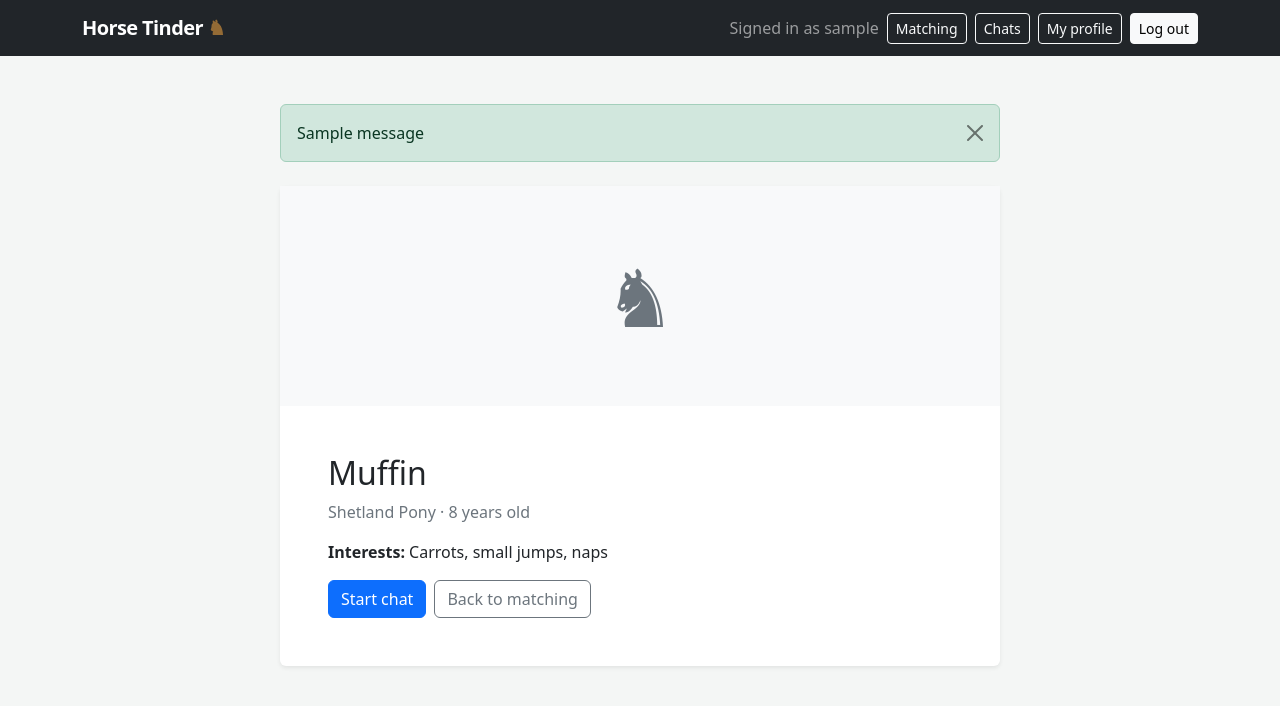
After one commit to HenrikAckler/cs408-horse-tinder, a Flask app: page /profile/1 in a window 1280 px wide. The commit adds this page. Shown: the top 706 px of the page. Run offline with Flask 3, Linux system fonts and the light colour scheme; the visitor is signed in with stand-in values (Sample User, id 1); data comes from the database, SQL or seed files in the repository; tables that the repository leaves empty hold one stand-in row (values such as "Sample post"); one stand-in notice (Sample message) is shown; some libraries are stand-ins or nearby versions.

Commit message:
cp4 done

```diff
--- a/app.py
+++ b/app.py
@@ -1,6 +1,7 @@
 """Horse Tinder Flask application."""
 
 import os
+import random
 import re
 import secrets
 import sqlite3
@@ -78,6 +79,11 @@ SAMPLE_HORSES = (
     (48, "Button", "Miniature Horse", 8, "Pocket-sized adventures", None),
     (49, "Regal", "Friesian", 17, "Gentle dressage, grooming", None),
     (50, "Huckleberry", "Clydesdale", 4, "Meadow walks, crunchy snacks", None),
+)
+HORSE_WORDS = (
+    "neigh", "whinny", "snort", "nicker", "nickers", "huff", "hrrr",
+    "clip-clop", "hoofbeats", "squeal", "nuzzle", "flicka", "prrr",
+    "whuffle", "stomp", "munch", "hay", "bray", "snuffle",
 )
 
 app = Flask(__name__)
@@ -434,6 +440,8 @@ def save_swipe():
             )
             if cursor.rowcount == 0:
                 abort(404)
+            if decision == "right":
+                _get_or_create_chat(connection, session["user_id"], profile_id)
     except sqlite3.IntegrityError:
         # A repeated submission is harmless; the unique key preserves the first choice.
         flash("You have already swiped on that profile.", "info")
@@ -445,32 +453,191 @@ def save_swipe():
     ))
 
 
-@app.get("/checkpoint4/profile/<int:profile_id>")
+@app.get("/profile/<int:profile_id>")
 @login_required
 def matched_profile_placeholder(profile_id):
-    """Provide a destination until read-only matched profiles arrive in checkpoint 4."""
+    """Show another profile without allowing edits."""
     with get_db() as connection:
-        profile = connection.execute(
-            "SELECT profiledata.name, logindata.username FROM profiledata LEFT JOIN logindata USING (user_id) WHERE profile_id = ?",
-            (profile_id,),
-        ).fetchone()
+        profile = _profile_detail(connection, profile_id)
     if profile is None:
         abort(404)
-    return render_template("coming_soon.html", feature=f"{profile['name'] or profile['username'] or 'Profile'}'s profile")
+    if profile["user_id"] == session["user_id"]:
+        return redirect(url_for("profile"))
+    return render_template("other_profile.html", profile=profile)
 
 
 @app.get("/checkpoint4/chat/<int:profile_id>")
 @login_required
 def matched_profile_chat_placeholder(profile_id):
-    """Provide a destination until matched-profile chats arrive in checkpoint 4."""
+    """Keep old matching-page chat links pointed at the real conversation flow."""
     with get_db() as connection:
-        profile = connection.execute(
-            "SELECT profiledata.name, logindata.username FROM profiledata LEFT JOIN logindata USING (user_id) WHERE profile_id = ?",
-            (profile_id,),
+        chat_id = _get_or_create_chat(connection, session["user_id"], profile_id)
+    return redirect(url_for("chat", chat_id=chat_id))
+
+
+def _profile_detail(connection, profile_id):
+    return connection.execute(
+        """SELECT profiledata.profile_id, profiledata.user_id, profiledata.name,
+                  profiledata.pfp, profiledata.breed, profiledata.age, profiledata.interests,
+                  COALESCE(profiledata.name, logindata.username, 'Unnamed profile') AS display_name
+           FROM profiledata LEFT JOIN logindata USING (user_id)
+           WHERE profiledata.profile_id = ?""",
+        (profile_id,),
+    ).fetchone()
+
+
+def _get_or_create_chat(connection, user_id, other_profile_id):
+    """Create or reopen the persistent conversation between two profiles."""
+    own_profile = connection.execute(
+        "SELECT profile_id FROM profiledata WHERE user_id = ?", (user_id,)
+    ).fetchone()
+    other = _profile_detail(connection, other_profile_id)
+    if own_profile is None or other is None or other_profile_id == own_profile["profile_id"]:
+        abort(404)
+    own_profile_id = own_profile["profile_id"]
+    profile_0, profile_1 = sorted((own_profile_id, other_profile_id))
+    connection.execute(
+        "INSERT OR IGNORE INTO chats (profile_id_0, profile_id_1) VALUES (?, ?)",
+        (profile_0, profile_1),
+    )
+    chat_id = connection.execute(
+        "SELECT chat_id FROM chats WHERE profile_id_0 = ? AND profile_id_1 = ?",
+        (profile_0, profile_1),
+    ).fetchone()["chat_id"]
+    participant_ids = connection.execute(
+        "SELECT user_id FROM profiledata WHERE profile_id IN (?, ?) AND user_id IS NOT NULL",
+        (profile_0, profile_1),
+    ).fetchall()
+    for participant in participant_ids:
+        connection.execute(
+            "INSERT OR IGNORE INTO chat_participants (chat_id, user_id) VALUES (?, ?)",
+            (chat_id, participant["user_id"]),
+        )
+    connection.execute(
+        "UPDATE chat_participants SET deleted_at = NULL WHERE chat_id = ? AND user_id = ?",
+        (chat_id, user_id),
+    )
+    return chat_id
+
+
+@app.get("/chats")
+@login_required
+def chats():
+    """List conversations, optionally searching the profile and message text."""
+    search = request.args.get("q", "").strip()[:100]
+    with get_db() as connection:
+        sql = """SELECT chats.chat_id, other.profile_id,
+                        COALESCE(other.name, other_login.username, 'Unnamed profile') AS display_name,
+                        other.pfp, other.seed_key,
+                        (SELECT body FROM chat_messages WHERE chat_id = chats.chat_id
+                         ORDER BY created_at DESC, message_id DESC LIMIT 1) AS last_message
+                 FROM chat_participants mine
+                 JOIN chats ON chats.chat_id = mine.chat_id
+                 JOIN profiledata own ON own.user_id = mine.user_id
+                 JOIN profiledata other ON other.profile_id = CASE
+                     WHEN chats.profile_id_0 = own.profile_id THEN chats.profile_id_1
+                     ELSE chats.profile_id_0 END
+                 LEFT JOIN logindata other_login ON other_login.user_id = other.user_id
+                 WHERE mine.user_id = ? AND mine.deleted_at IS NULL"""
+        values = [session["user_id"]]
+        if search:
+            pattern = f"%{search}%"
+            sql += """ AND (COALESCE(other.name, other_login.username, '') LIKE ?
+                      OR COALESCE(other.breed, '') LIKE ?
+                      OR EXISTS (SELECT 1 FROM chat_messages m WHERE m.chat_id = chats.chat_id AND m.body LIKE ?))"""
+            values.extend([pattern, pattern, pattern])
+        sql += " ORDER BY COALESCE((SELECT MAX(created_at) FROM chat_messages WHERE chat_id = chats.chat_id), chats.created_at) DESC, chats.chat_id DESC"
+        conversation_list = connection.execute(sql, values).fetchall()
+    return render_template("chats.html", chats=conversation_list, search=search)
+
+
+@app.post("/chats/with/<int:profile_id>")
+@login_required
+def start_chat(profile_id):
+    with get_db() as connection:
+        chat_id = _get_or_create_chat(connection, session["user_id"], profile_id)
+    return redirect(url_for("chat", chat_id=chat_id))
+
+
+@app.route("/chats/<int:chat_id>", methods=["GET", "POST"])
+@login_required
+def chat(chat_id):
+    user_id = session["user_id"]
+    with get_db() as connection:
+        participant = connection.execute(
+            """SELECT mine.deleted_at, own.profile_id AS own_profile_id,
+                      CASE WHEN c.profile_id_0 = own.profile_id THEN c.profile_id_1
+                           ELSE c.profile_id_0 END AS other_profile_id
+               FROM chat_participants mine JOIN chats c ON c.chat_id = mine.chat_id
+               JOIN profiledata own ON own.user_id = mine.user_id
+               WHERE mine.chat_id = ? AND mine.user_id = ?""",
+            (chat_id, user_id),
         ).fetchone()
-    if profile is None:
-        abort(404)
-    return render_template("coming_soon.html", feature=f"Chat with {profile['name'] or profile['username'] or 'this profile'}")
+        if participant is None:
+            abort(404)
+        if participant["deleted_at"]:
+            connection.execute(
+                "UPDATE chat_participants SET deleted_at = NULL WHERE chat_id = ? AND user_id = ?",
+                (chat_id, user_id),
+            )
+        other_profile = _profile_detail(connection, participant["other_profile_id"])
+        if request.method == "POST":
+            body = request.form.get("body", "").strip()
+            if not body or len(body) > 2000:
+                flash("Messages must contain 1–2,000 characters.", "danger")
+            else:
+                connection.execute(
+                    "INSERT INTO chat_messages (chat_id, sender_profile_id, body) VALUES (?, ?, ?)",
+                    (chat_id, participant["own_profile_id"], body),
+                )
+                if other_profile["user_id"] is None:
+                    reply = " ".join(random.choices(HORSE_WORDS, k=random.randint(3, 7))) + "."
+                    connection.execute(
+                        "INSERT INTO chat_messages (chat_id, sender_profile_id, body) VALUES (?, ?, ?)",
+                        (chat_id, other_profile["profile_id"], reply),
+                    )
+                else:
+                    return redirect(url_for("chat", chat_id=chat_id))
+            return redirect(url_for("chat", chat_id=chat_id))
+        messages = connection.execute(
+            """SELECT chat_messages.body, chat_messages.created_at,
+                      chat_messages.sender_profile_id, sender.user_id AS sender_user_id
+               FROM chat_messages JOIN profiledata sender
+                 ON sender.profile_id = chat_messages.sender_profile_id
+               WHERE chat_messages.chat_id = ?
+               ORDER BY chat_messages.created_at, chat_messages.message_id""",
+            (chat_id,),
+        ).fetchall()
+    return render_template("chat.html", chat_id=chat_id, profile=other_profile,
+                           messages=messages, own_profile_id=participant["own_profile_id"])
+
+
+@app.post("/chats/<int:chat_id>/delete")
+@login_required
+def delete_chat(chat_id):
+    with get_db() as connection:
+        participant = connection.execute(
+            "SELECT deleted_at FROM chat_participants WHERE chat_id = ? AND user_id = ?",
+            (chat_id, session["user_id"]),
+        ).fetchone()
+        if participant is None:
+            abort(404)
+        connection.execute(
+            "UPDATE chat_participants SET deleted_at = CURRENT_TIMESTAMP WHERE chat_id = ? AND user_id = ?",
+            (chat_id, session["user_id"]),
+        )
+        remaining = connection.execute(
+            "SELECT COUNT(*) FROM chat_participants WHERE chat_id = ? AND deleted_at IS NULL",
+            (chat_id,),
+        ).fetchone()[0]
+        # A seeded profile acts as having deleted its side when its user deletes.
+        participant_count = connection.execute(
+            "SELECT COUNT(*) FROM chat_participants WHERE chat_id = ?", (chat_id,)
+        ).fetchone()[0]
+        if (participant_count == 1) or remaining == 0:
+            connection.execute("DELETE FROM chats WHERE chat_id = ?", (chat_id,))
+    flash("Chat deleted from your list.", "info")
+    return redirect(url_for("chats"))
 
 
 @app.get("/dependencies")
--- a/templates/base.html
+++ b/templates/base.html
@@ -67,6 +67,7 @@
         {% if current_user %}
           <span class="navbar-text d-none d-sm-inline">Signed in as {{ current_user['username'] }}</span>
           <a class="btn btn-outline-light btn-sm" href="{{ url_for('matching') }}">Matching</a>
+          <a class="btn btn-outline-light btn-sm" href="{{ url_for('chats') }}">Chats</a>
           <a class="btn btn-outline-light btn-sm" href="{{ url_for('profile') }}">My profile</a>
           <form method="post" action="{{ url_for('logout') }}" class="m-0">
             <input type="hidden" name="csrf_token" value="{{ csrf_token() }}">
--- a/templates/index.html
+++ b/templates/index.html
@@ -4,7 +4,7 @@
 {% block main_class %}landing-main{% endblock %}
 {% block content %}
 <section class="page-card landing-hero text-center py-5 px-4">
-  <h1 class="display-3 fw-bold hero-title">Hello, Horsey!<span class="splash">Now with matching!</span></h1>
+  <h1 class="display-3 fw-bold hero-title">Hello, Horsey!<span class="splash">Now with chatting!</span></h1>
   <p class="lead hero-welcome">Welcome to Horse Tinder.</p>
   <p class="lead mt-4">Create an account and tell the Horse Tinder community a little about yourself.</p>
   {% if current_user %}
--- /dev/null
+++ b/templates/other_profile.html
@@ -0,0 +1,21 @@
+{% extends "base.html" %}
+{% block title %}{{ profile['display_name'] }} | Horse Tinder{% endblock %}
+{% block content %}
+<section class="page-card card border-0 shadow-sm">
+  {% if profile['pfp'] %}
+    <img src="{{ profile['pfp'] }}" class="card-img-top" alt="{{ profile['display_name'] }}" style="max-height:360px;object-fit:cover">
+  {% else %}
+    <div class="d-flex align-items-center justify-content-center bg-light text-secondary" style="height:220px;font-size:5rem" aria-label="No photo available">♞</div>
+  {% endif %}
+  <div class="card-body p-4 p-md-5">
+    <h1 class="h2">{{ profile['display_name'] }}</h1>
+    <p class="text-secondary">{{ profile['breed'] or 'Breed not specified' }} · {{ profile['age'] if profile['age'] is not none else 'Age not specified' }}{% if profile['age'] is not none %} years old{% endif %}</p>
+    <p><strong>Interests:</strong> {{ profile['interests'] or 'Not specified' }}</p>
+    <form method="post" action="{{ url_for('start_chat', profile_id=profile['profile_id']) }}" class="d-flex gap-2">
+      <input type="hidden" name="csrf_token" value="{{ csrf_token() }}">
+      <button type="submit" class="btn btn-primary">Start chat</button>
+      <a class="btn btn-outline-secondary" href="{{ url_for('matching') }}">Back to matching</a>
+    </form>
+  </div>
+</section>
+{% endblock %}
```
Also changed, not shown: schema.sql (+33 -0 lines), templates/chat.html (added, +35 -0 lines), templates/chats.html (added, +37 -0 lines), README.md.
